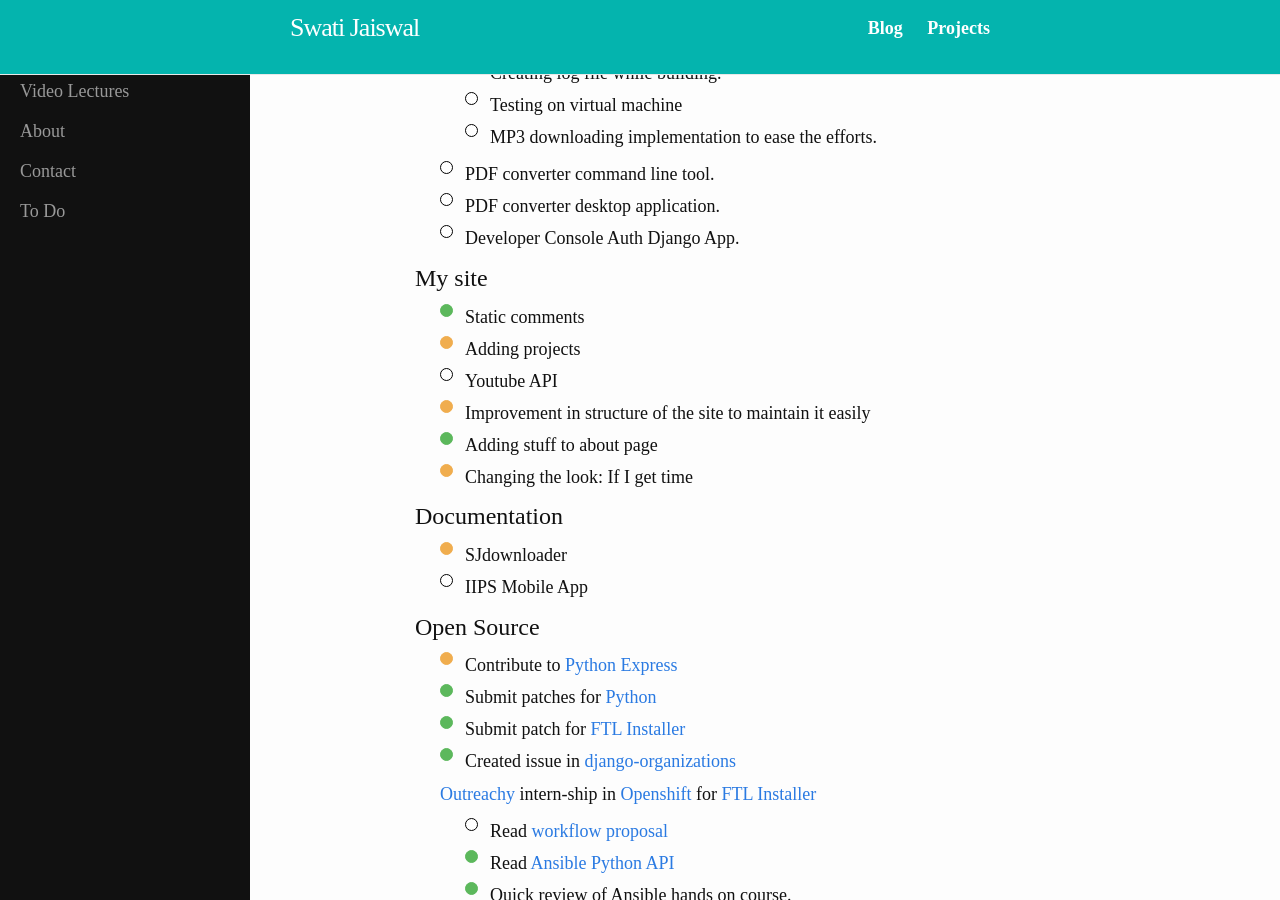
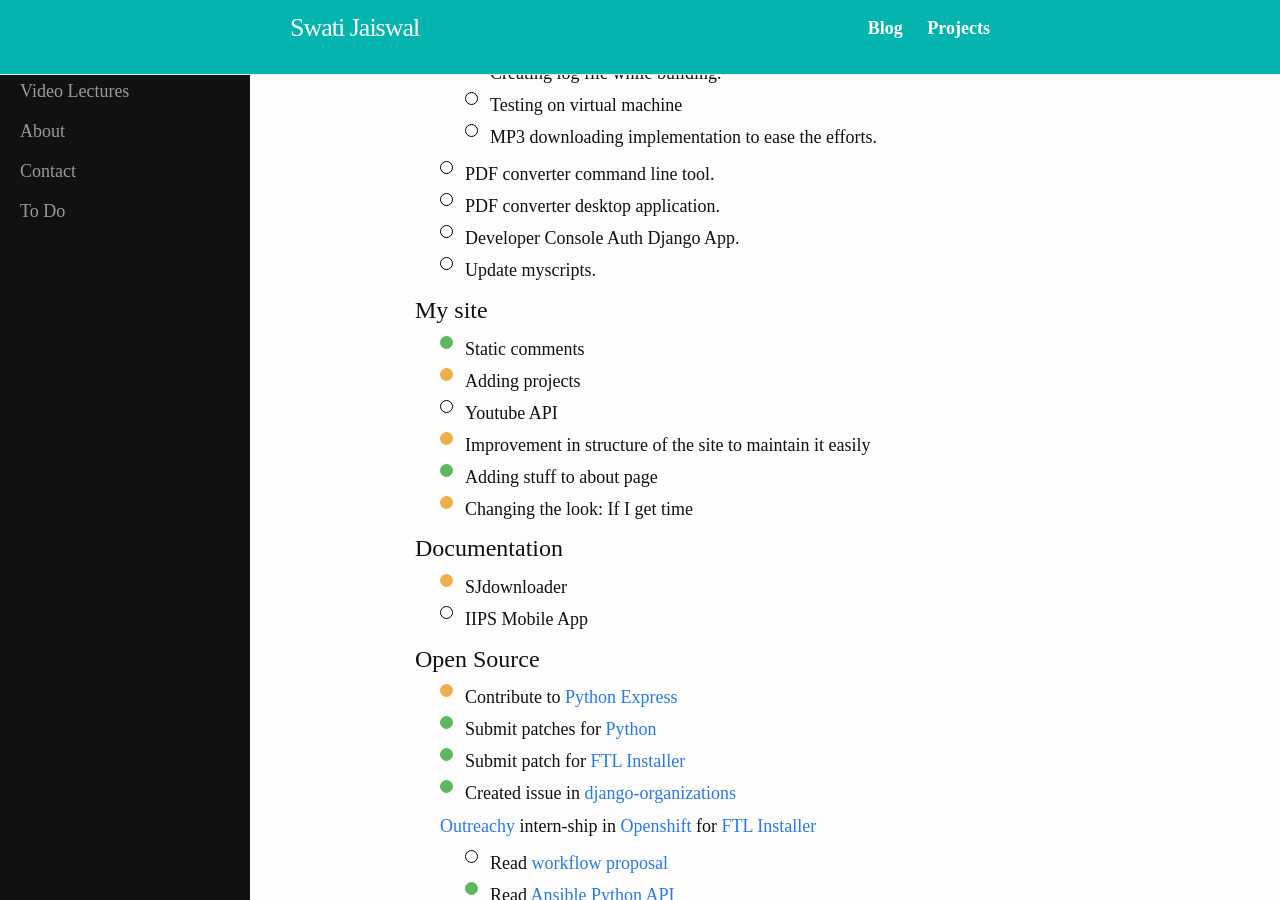
Before and after one commit to curioswati-zz/curioswati.github.io, a Jekyll site: the page built from todo.html, in a window 1280 px wide and 900 px high, scrolled down 379 px. Built offline with Jekyll 4.4.1, drawn with Linux system fonts in a browser that asks for light colours.

```diff
--- a/Projects.html
+++ b/Projects.html
@@ -72,7 +72,7 @@ permalink: /projects/
         </div>
         <div class="col-md-4 project-card card-crypt">
             <span>
-                <a href="http://54.169.89.143/">Cryptanalyzer</a>
+                <a href="http://139.59.27.198/">Cryptanalyzer</a>
                 <hr width=80%>
                 <a class="icon icon--github" href="https://github.com/curioswati/crypt-analyzer">
                 <svg viewBox="0 0 16 16">
--- a/todo.html
+++ b/todo.html
@@ -66,6 +66,10 @@ permalink: /about/todo/
         <div class="checkbox checkbox-warning checkbox-circle">
           <input id="c28" type="checkbox">
           <label for="c28">Developer Console Auth Django App.</label>
+        </div>
+        <div class="checkbox checkbox-warning checkbox-circle">
+          <input id="c29" type="checkbox">
+          <label for="c29">Update myscripts.</label>
         </div>
       </ul>
 
```
